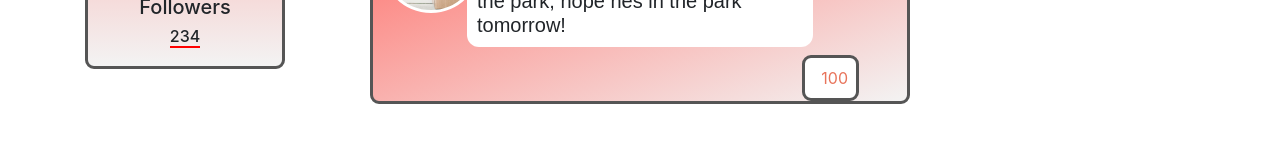
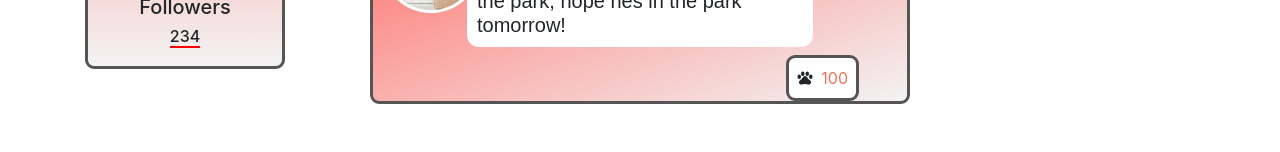
Before and after one commit to deltadesign/topdog, a React (Create React App) app: page / in a window 1280 px wide. Shown: the part 1192-1344 px from the top of the page. Built offline with nearby package versions, Linux system fonts and the light colour scheme.

Commit message:
main tidyup

```diff
--- a/src/components/cards/statusCard.js
+++ b/src/components/cards/statusCard.js
@@ -4,7 +4,7 @@ import Card from 'react-bootstrap/card'
 import Button from 'react-bootstrap/button';
 import Row from 'react-bootstrap/row';
 import Col from 'react-bootstrap/col';
-// import {IoPawSharp} from 'react-icons/Io5';
+import {IoPawSharp} from 'react-icons/io5';
 
 
 class Status extends React.Component{
@@ -29,7 +29,7 @@ class Status extends React.Component{
            </Row>
 
           <div className="buttonbox">
-            {/* <IoPawSharp/> */}
+            <IoPawSharp/>
 
               <div className="likes">100</div>
                </div>
```
